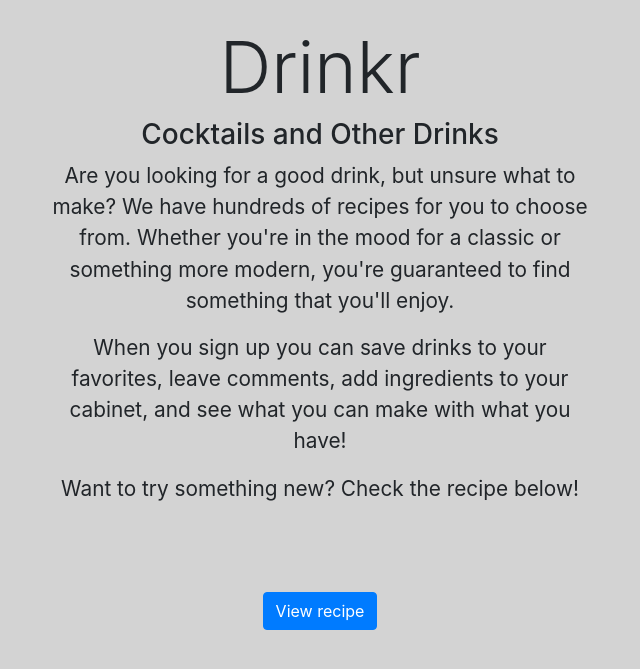
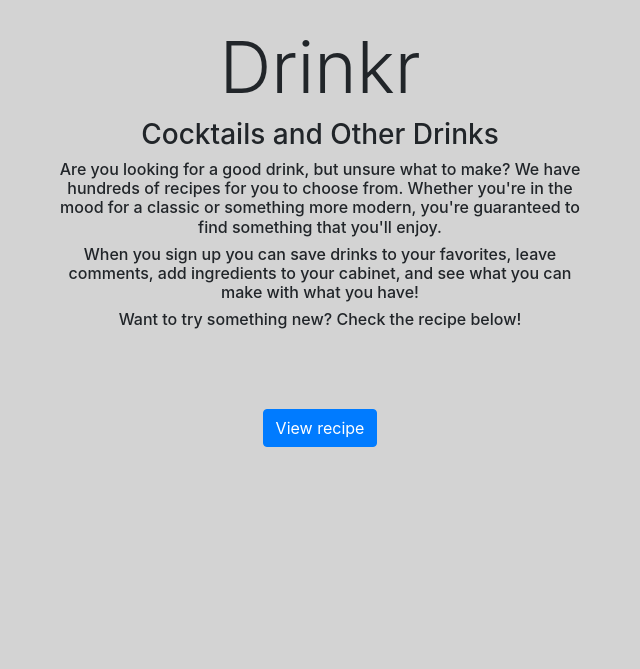
Before and after one commit to cookm353/Drinkr, a Flask app: template templates/index.html in a window 1280 px wide. Shown: the part 70-739 px from the top of the page, without its empty margins (320-960 px from the left). Run offline with Flask 2, Linux system fonts and the light colour scheme; the template is opened without the code that fills it, so the values that code supplies are empty; some libraries are stand-ins or nearby versions.

Commit message:
tweaking typography

```diff
--- a/templates/index.html
+++ b/templates/index.html
@@ -16,9 +16,9 @@
             <div class="row pb-4">
                 <div class="col-1"></div>
                 <div class="col">
-                    <p class="text-center">Are you looking for a good drink, but unsure what to make?  We have hundreds of recipes for you to choose from.  Whether you're in the mood for a classic or something more modern, you're guaranteed to find something that you'll enjoy.</p>
-                    <p class="text-center">When you sign up you can save drinks to your favorites, leave comments, add ingredients to your cabinet, and see what you can make with what you have!</p>
-                    <p class="text-center">Want to try something new?  Check the recipe below!</p>
+                    <p class="text-center h6">Are you looking for a good drink, but unsure what to make?  We have hundreds of recipes for you to choose from.  Whether you're in the mood for a classic or something more modern, you're guaranteed to find something that you'll enjoy.</p>
+                    <p class="text-center h6">When you sign up you can save drinks to your favorites, leave comments, add ingredients to your cabinet, and see what you can make with what you have!</p>
+                    <p class="text-center h6">Want to try something new?  Check the recipe below!</p>
                 </div>
                 <div class="col-1"></div>
             </div>
```
